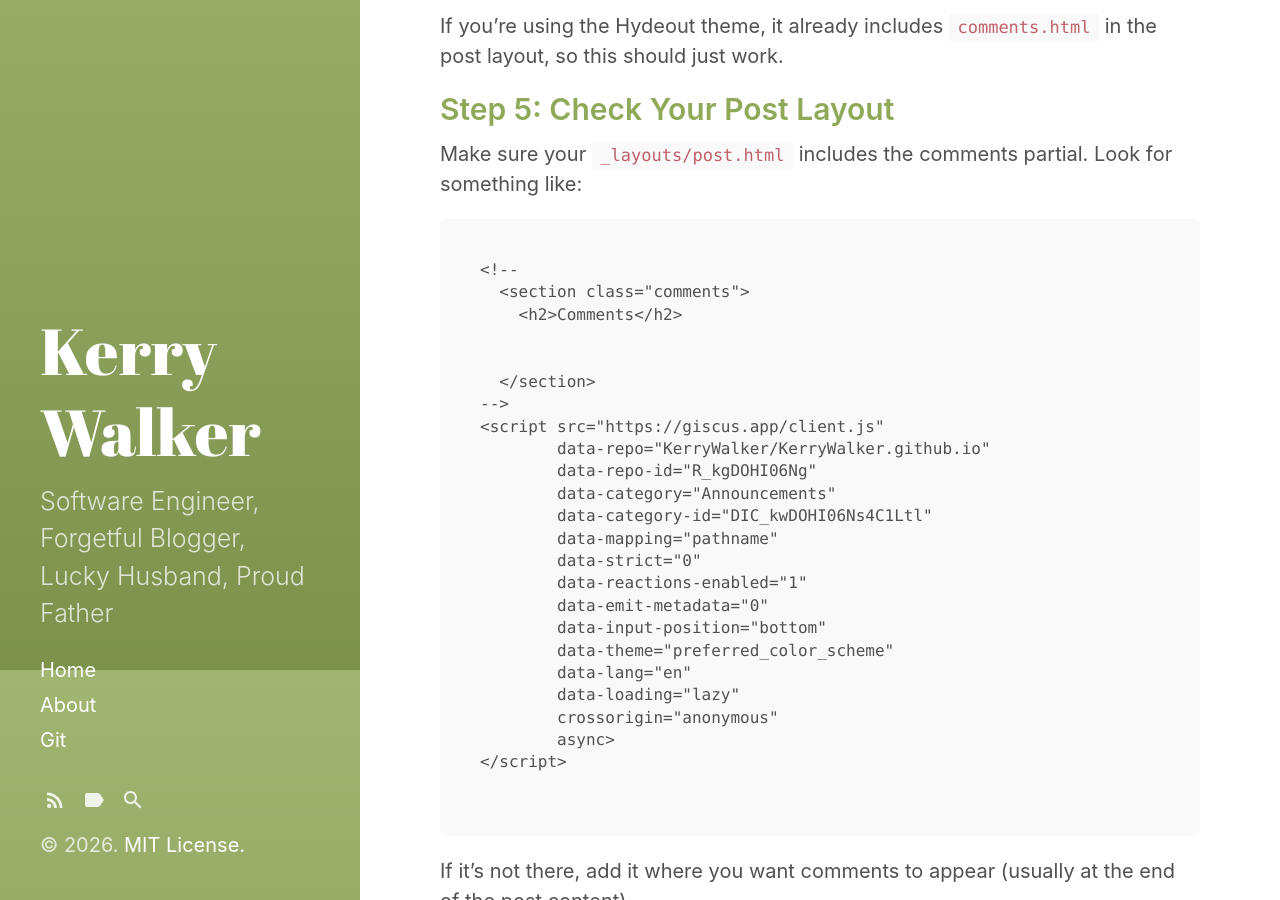
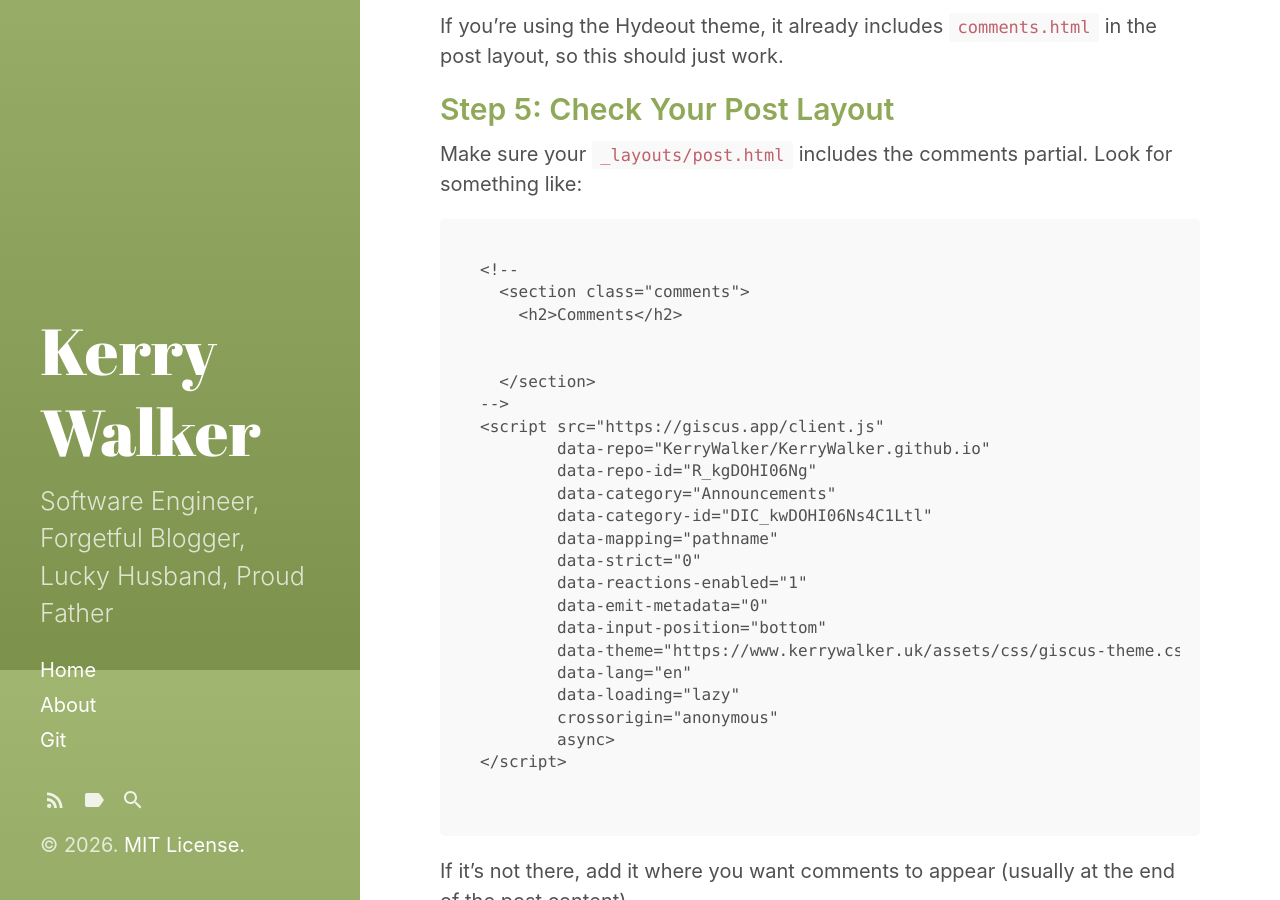
Before and after one commit to KerryWalker/KerryWalker.github.io, a Jekyll site: the page built from _posts/2026-01-27-adding-comments-to-jekyll-with-giscus.md, in a window 1280 px wide and 900 px high, scrolled down 2930 px. Built offline with Jekyll 4.4.1, drawn with Linux system fonts in a browser that asks for light colours; comment, search, counter and statistics services are not loaded.

Commit message:
Update comments.html

```diff
--- a/_includes/comments.html
+++ b/_includes/comments.html
@@ -14,7 +14,7 @@
         data-reactions-enabled="1"
         data-emit-metadata="0"
         data-input-position="bottom"
-        data-theme="preferred_color_scheme"
+        data-theme="https://www.kerrywalker.uk/assets/css/giscus-theme.css"
         data-lang="en"
         data-loading="lazy"
         crossorigin="anonymous"
```
